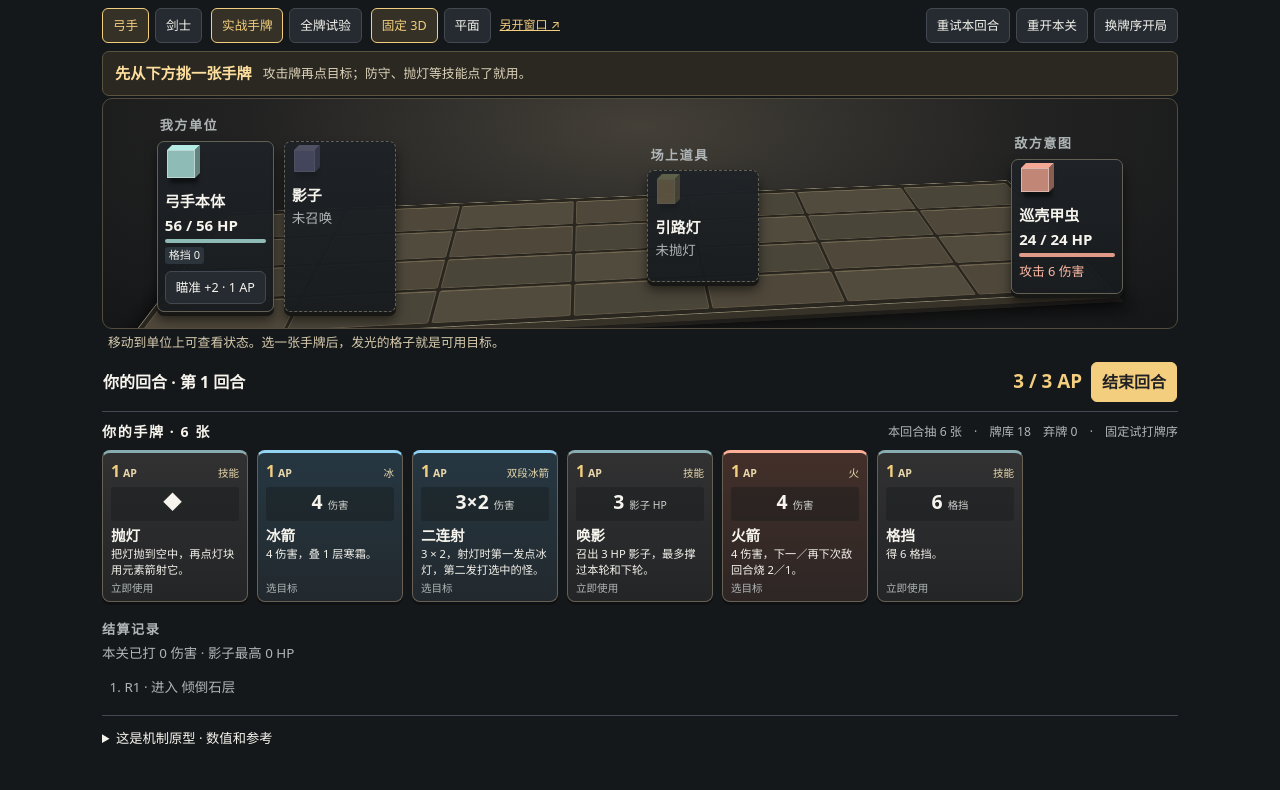
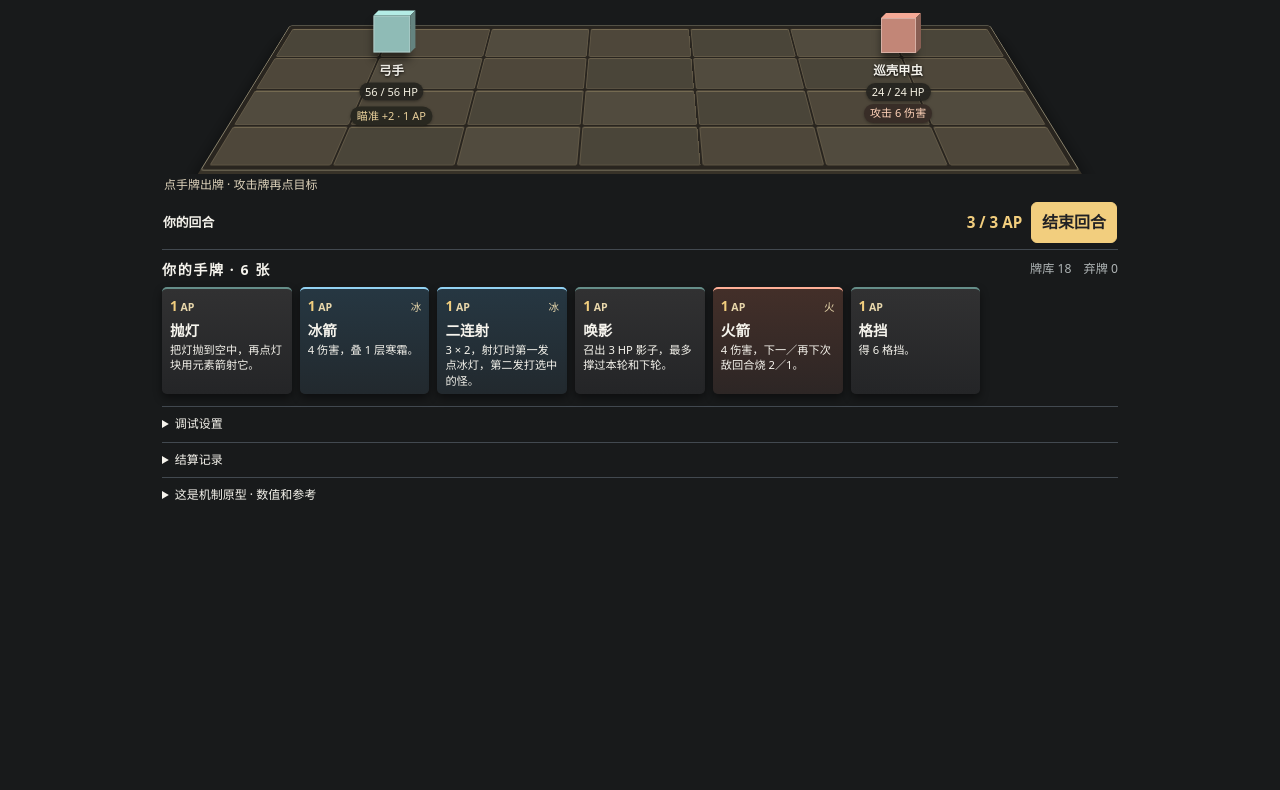
Before and after one commit to weishuhan03-ops/starbyss-card-review, a plain HTML site: page battle-lab.html in a window 1280 px wide. Shown: the part 175-965 px from the top of the page. After the commit the page ends 800 px from the top, so only its background shows below. Drawn offline with Linux system fonts and the light colour scheme.

Commit message:
Strip combat panels to board blocks and status bubbles

```diff
--- a/battle-lab.html
+++ b/battle-lab.html
@@ -22,8 +22,23 @@ header span,.eyebrow{letter-spacing:.13em}.roomline{margin:16px 0 10px;align-ite
 @media(max-width:730px){.arena.board3d{min-height:208px;padding:9px 10px;align-items:start}.arena.board3d .unit{min-width:89px;min-height:98px;padding:5px}.arena.board3d .team,.arena.board3d .enemies{gap:5px}.arena>div:not(.board-ground){z-index:1}.arena .mid{margin-left:auto}.grid{height:169px;width:100%;top:53%}.workbar{gap:6px}.retry{flex-basis:100%}.guide{gap:3px 8px;min-height:0}.guide span{font-size:.73rem}.boardtip{font-size:.73rem;padding-left:2px}.cards{grid-template-columns:repeat(2,minmax(0,1fr));gap:7px}.card{min-height:121px}.handhead span{font-size:.65rem}}
 @media(prefers-reduced-motion:reduce){*,*::before,*::after{animation:none!important;transition:none!important}}
 
+
+/* Playtest 03: no panels on the chessboard. Only blocks and anchored labels. */
+body{background:#181a1b}main,header>div{max-width:1000px}header>div{min-height:46px}header nav{font-size:.76rem}
+.sr{position:absolute;width:1px;height:1px;overflow:hidden;clip-path:inset(50%);white-space:nowrap}
+.battle-head,.battle-head>div{display:flex;align-items:baseline;gap:10px;flex-wrap:wrap}.battle-head{justify-content:space-between;margin:12px 0 3px}.battle-head h1{font-size:1.55rem;margin:0;letter-spacing:.02em}.battle-head span{font-size:.75rem;color:var(--mut)}.retry-top{font-size:.75rem;padding:.32rem .55rem}
+.arena.bare,.arena.bare.board3d{position:relative;display:block;overflow:visible;height:252px;min-height:0;padding:0;background:transparent;border:0;border-radius:0}.arena.bare .board-ground{overflow:hidden;perspective:660px}.arena.bare .grid{width:88%;height:214px;left:50%;top:55%;gap:2px;transform:translate(-50%,-45%) rotateX(49deg);box-shadow:0 7px #373228,0 12px #201e1b,0 16px 20px #0007}.arena.bare.flat .board-ground{display:none}
+.arena.bare .ally-side,.arena.bare .enemy-side,.arena.bare .mid{position:absolute;z-index:1;top:145px;transform:translate(-50%,-50%)}.arena.bare .ally-side{left:24%}.arena.bare .enemy-side{left:77%}.arena.bare .mid{left:50%;top:129px}.arena.bare .team,.arena.bare .enemies{display:flex;flex-wrap:nowrap;gap:12px;align-items:center}.arena.bare .unit,.arena.bare .unit:disabled,.arena.bare .unit.valid,.arena.bare .unit.valid:hover,.arena.bare .unit.valid:focus-visible{display:flex;align-items:center;position:relative;gap:3px;min-width:72px;min-height:0;padding:0;background:none;border:0;border-radius:0;box-shadow:none;text-align:center;outline:none}.arena.bare .unit b{font-size:.78rem;text-shadow:0 1px 3px #000}
+.arena.bare .unit .shape{position:relative;flex:none;display:block;width:37px;height:37px;margin:7px 2px 7px;box-shadow:0 7px 8px #0007,inset 0 0 0 1px #fff5}.arena.bare .shadow .shape{width:28px;height:28px}.arena.bare .lantern .shape{width:22px;height:29px}.arena.bare .foe .shape{width:35px;height:35px}.arena.bare .foe .shape.boss{width:49px;height:49px}.arena.bare .unit.valid .shape{outline:2px solid var(--target);outline-offset:5px;box-shadow:0 0 21px #ffe094c4}.arena.bare .unit.valid:hover .shape,.arena.bare .unit.valid:focus-visible .shape{outline-color:#fff3c8;filter:brightness(1.25)}.arena.bare .unit.dim{opacity:.46}
+.arena.bare .chip,.arena.bare .badge,.arena.bare .intent,.arena.bare .mini{color:#f5f1e3;background:#25241fe8;border:0;border-radius:999px;white-space:nowrap;padding:1px 6px;font-size:.69rem;line-height:1.5;box-shadow:0 1px 3px #0005}.arena.bare .intent{background:#382d27;color:#ffd2b8}.arena.bare .mini{cursor:pointer;color:#e7ce99;background:#292820}.arena.bare .mini:hover,.arena.bare .mini:focus-visible{background:#504127;color:#fff1cc}.arena.bare .mini:disabled{opacity:.76}.arena.bare .badges{justify-content:center}.arena.bare .badges:empty{display:none}.arena.bare .badge.ice{color:var(--ice)}.arena.bare .badge.fire{color:var(--fire)}.arena.bare .badge.spark{color:var(--spark)}.arena.bare .badge.poison{color:var(--poison)}.arena.bare .badge.ghost{color:#c6b2ff}
+.arena.bare .float{top:0;left:50%;right:auto;translate:-50% -100%;font-size:.75rem;border:0;background:#282018;box-shadow:0 3px 9px #0008}
+.arena.bare .echo{position:absolute;top:100%;left:50%;translate:-50% 0;flex-wrap:nowrap;white-space:nowrap;margin-top:6px}.arena.bare .echo span,.arena.bare .echo button{font-size:.64rem}.arena.bare .echo button{padding:1px 4px}
+.guide.bare-guide{min-height:0;padding:0 2px;gap:8px;margin:2px 0;background:none;border:0;border-radius:0}.guide.bare-guide b,.guide.bare-guide span,.boardtip{font-size:.75rem}.guide.bare-guide button{padding:1px 6px}.boardtip{padding:0 2px;min-height:0}.boardtip:empty{display:none}.actionline{padding:6px 1px}.actionline b:not(.ap){font-size:.8rem}.actionline .ap{font-size:.95rem}.hand{margin:9px 0 12px}.cards{grid-template-columns:repeat(auto-fill,minmax(126px,1fr));gap:8px}.cards .card{min-height:99px;border:0;border-top:2px solid #658e89;border-radius:5px;box-shadow:0 4px 9px #0007;padding:6px 8px}.cards .card.ice{border-color:var(--ice)}.cards .card.spark{border-color:var(--spark)}.cards .card.fire{border-color:var(--fire)}.cards .card.poison{border-color:var(--poison)}.cards .card.chosen{box-shadow:0 0 0 1px #eac77c,0 9px 13px #000b}.card-top strong{font-size:.85rem}
+.options,.log{margin:0;padding:8px 0;font-size:.75rem}.log ol{margin:5px 0 0}.options .workbar{border:0;padding:4px 0}.options .workbar:first-of-type{padding-top:8px}main>details{margin:0;font-size:.75rem;padding:8px 0 18px}
+@media(max-width:730px){.arena.bare,.arena.bare.board3d{height:214px}.arena.bare .grid{width:95%;height:165px}.arena.bare .ally-side,.arena.bare .enemy-side{top:127px}.arena.bare .mid{top:106px}.arena.bare .team,.arena.bare .enemies{gap:3px}.arena.bare .unit,.arena.bare .unit.valid{min-width:47px}.arena.bare .unit .shape{width:29px;height:29px}.arena.bare .shadow .shape{width:23px;height:23px}.arena.bare .lantern .shape{width:18px;height:23px}.arena.bare .foe .shape.boss{width:39px;height:39px}.arena.bare .unit b{font-size:.67rem}.arena.bare .chip,.arena.bare .badge,.arena.bare .intent,.arena.bare .mini{font-size:.60rem;padding:0 3px}.cards{grid-template-columns:repeat(3,minmax(0,1fr));gap:6px}.cards .card{padding:5px;min-height:95px}.card-body small{font-size:.65rem}.handhead{font-size:.63rem}}
+
 </style></head>
-<body><header><div><div><b>星渊逃逸</b> <span>PLAYTEST 02</span></div><nav aria-label="同站页面"><a href="index.html">卡牌核对册</a><a href="card-library.html">卡面工作台</a></nav></div></header>
+<body><header><div><div><b>星渊逃逸</b> <span>PLAYTEST 03</span></div><nav aria-label="同站页面"><a href="index.html">卡牌核对册</a><a href="card-library.html">卡面工作台</a></nav></div></header>
 <main><div id="lab" aria-label="方块试战台"></div><noscript>本试战台需要启用 JavaScript。</noscript>
 <details><summary>这是机制原型 · 数值和参考</summary><ul>
 <li>所有 HP、伤害和牌序都是试验值，不是正式 Godot 数据。三个房间可单独重开；按「下一关」才会带着剩余 HP 继续。「重试本回合」还原这回合抽完牌后全部状态和牌序。</li>
@@ -307,7 +322,7 @@ function badge(t,c=''){return '<span class="badge '+c+'">'+t+'</span>'}
 function enemyMarkup(e){
  const [k,n]=intent(e),acts=e.hp?(k==='攻' || k==='连')?(e.frozen&&!e.boss?'冻结 · 本次不攻击':k==='连'?(e.frozen?(n-4)+' + '+n:n+' × 2')+' 伤害':'攻击 '+Math.max(0,n-(e.frozen?4:0))+' 伤害'):k==='守'?'格挡 +'+n:'蓄势 · 本回合无伤害':'已倒下';
  const st=[e.block?badge('护甲 '+e.block):'',e.frozen?badge(e.boss?'霜裂':'冻结','ice'):e.frost?badge('寒霜 '+e.frost+'/3','ice'):'',e.spark?badge('电标 +2','spark'):'',e.burn?badge('燃烧 '+e.burn,'fire'):'',e.poison?badge('中毒 '+e.poison,'poison'):'',e.tether?badge('绊索','tether'):'',e.ghost?badge('鬼火 '+e.ghost,'ghost'):''].join('');
- return '<button type="button" data-act="target:'+e.id+'" class="unit foe '+(canAimAt(e.id)?'valid':picked?'dim':'')+(fx[e.id]?' hit':'')+'" '+(!e.hp||!live()?'disabled':!canAimAt(e.id)?'aria-disabled="true"':'')+'>'+pop(e.id)+'<span class="shape '+(e.boss?'boss':'')+'"></span><b>'+e.name+'</b><span class="hp">'+e.hp+' / '+e.max+' HP</span>'+bar(e.hp,e.max)+'<span class="intent" title="敌方意图">'+acts+'</span><span class="badges">'+st+'</span></button>';
+ return '<button type="button" data-act="target:'+e.id+'" class="unit foe '+(canAimAt(e.id)?'valid':picked?'dim':'')+(fx[e.id]?' hit':'')+'" '+(!e.hp||!live()?'disabled':!canAimAt(e.id)?'aria-disabled="true"':'')+'>'+pop(e.id)+'<span class="shape '+(e.boss?'boss':'')+'"></span><b>'+e.name+'</b><span class="chip">'+e.hp+' / '+e.max+' HP</span><span class="intent" title="敌方意图">'+acts+'</span><span class="badges">'+st+'</span></button>';
 }
 function aimButton(unit, obj){
   return mk(obj.aim?'已挂瞄准 · 下次 +2':'瞄准 +2 · 1 AP','aim:'+unit,!live()||!s.ap||!!obj.aim,'mini');
@@ -316,39 +331,39 @@ function cardMarkup(id){
  const p=C[id],d=buttonCost(id);
  const col=({'冰':'ice','电':'spark','火':'fire','毒':'poison'})[p[3]]||'';
  const cat=p[4]==='arrow'?'攻击 / 箭':p[4]==='sword'?'攻击 / 剑术':'技能';
- const banner=id==='dual'?'双段冰箭':p[3]||cat;
+ const banner=id==='dual'?'冰':p[3]||'';
  const isPicked=picked===id;
- return '<button type="button" aria-pressed="'+isPicked+'" class="card '+col+(isPicked?' chosen':'')+'" data-act="play:'+id+'" '+(d.why?'disabled':'')+'><span class="card-top"><strong>'+d.cost+'<small> AP</small></strong><small>'+banner+'</small></span><span class="card-face"><b>'+ (dmg[id]||'◆') +'</b><span>'+ (p[4]==='arrow'||p[4]==='sword'?'伤害':(['guard','parry','feed','glow','thorn','tug','intercept'].includes(id)?'格挡':id==='shadow'||id==='fortify'?'影子 HP':''))+'</span></span><span class="card-body"><b>'+p[0]+'</b><small>'+p[2]+'</small></span><em>'+(d.why|| (isPicked?'已选 · 点高亮目标':targeted(id)?'选目标':'立即使用'))+'</em></button>';
+
+ return '<button type="button" aria-pressed="'+isPicked+'" class="card '+col+(isPicked?' chosen':'')+'" data-act="play:'+id+'" '+(d.why?'disabled':'')+'><span class="card-top"><strong>'+d.cost+'<small> AP</small></strong><small>'+banner+'</small></span><span class="card-body"><b>'+p[0]+'</b><small>'+p[2]+'</small></span>'+(d.why?'<em>'+d.why+'</em>':'')+'</button>';
 }
 function guide(){
- if(!live())return '<b>'+phaseMsg()+'</b><span>'+(s.phase==='clear'?'可以带着现在的血量打下一间。':'点下方按钮重开试打。')+'</span>';
+ if(!live())return '<b>'+phaseMsg()+'</b>';
  if(split)return '<b>二连射 · 再选第二箭</b><span>第一箭给灯，第二箭打你点的怪。两发合计 1 AP（影子复射另计）。</span>'+mk('取消 Esc','cancel');
  if(picked)return '<b>'+C[picked][0]+' · 选一个亮起来的目标</b><span>点亮框才出牌、扣 AP。'+(canAimAt('lamp')?'这张也可以射灯。':'')+'</span>'+mk('取消 Esc','cancel');
- return '<b>先从下方挑一张手牌</b><span>攻击牌再点目标；防守、抛灯等技能点了就用。</span>';
+ return '<span>点手牌出牌 · 攻击牌再点目标</span>';
 }
+
 function render(){
+ const r=ROOMS[s.room],l=s.lamp;
  const ground='<div class="board-ground" aria-hidden="true"><div class="grid">'+Array.from({length:28},()=>'<i></i>').join('')+'</div></div>';
  const viewUI='<div class="seg view-switch" aria-label="棋盘视角">'+mk('固定 3D','view:3d',false,view==='3d'?'active':'')+mk('平面','view:flat',false,view==='flat'?'active':'')+'<a href="battle-lab.html" target="_blank" rel="noopener">另开窗口 ↗</a></div>';
- const r=ROOMS[s.room];
- const focus=s.target==='lamp'&&s.lamp?'引路灯':target()?.name||'无';
- const l=s.lamp;
- const num=(n)=>String(n).padStart(2,'0');
+ const options='<details class="options" '+(root.querySelector('.options')?.open?'open':'')+'><summary>调试设置</summary><div class="workbar"><div class="seg">'+mk('弓手','role:archer',false,s.role==='archer'?'active':'')+mk('剑士','role:sword',false,s.role==='sword'?'active':'')+'</div><div class="seg">'+mk('实战手牌','mode:0',false,!s.lab?'active':'')+mk('全牌试验','mode:1',false,s.lab?'active':'')+'</div>'+viewUI+'</div><div class="workbar"><span>换关练习</span>'+ROOMS.map((q,i)=>mk((i+1)+' '+q.name,'room:'+i,false,i===s.room?'active':'')).join('')+mk('重开本关','reset')+(!s.lab?mk('换牌序开局','shuffle'):'')+'</div></details>';
  let cards=(s.lab?[...new Set(SET[s.role])]:s.hand).map(cardMarkup).join('');
- if(!cards)cards='<p class="mute">手牌已用完，结束回合即可抽牌。</p>';
+ if(!cards)cards='<p class="mute">手牌已用完。</p>';
  root.innerHTML=
- '<section class="roomline"><div><span class="eyebrow">ROOM '+num(s.room+1)+' ／ '+r.kind+'</span><h1>'+r.name+'</h1><p>'+r.hint+'</p></div><div class="roomchoices"><span class="eyebrow">换关练习 · 满血重开</span><div>'+ROOMS.map((q,i)=>mk(num(i+1)+' '+q.name,'room:'+i,false,i===s.room?'active':'')).join('')+'</div></div></section>'+
- '<section class="workbar"><div class="seg">'+mk('弓手','role:archer',false,s.role==='archer'?'active':'')+mk('剑士','role:sword',false,s.role==='sword'?'active':'')+'</div><div class="seg">'+mk('实战手牌','mode:0',false,!s.lab?'active':'')+mk('全牌试验','mode:1',false,s.lab?'active':'')+'</div>'+viewUI+'<div class="seg retry">'+mk('重试本回合','retry',false)+mk('重开本关','reset')+(!s.lab?mk('换牌序开局','shuffle'):'')+'</div></section>'+
- '<section class="guide '+(picked?'planning':'')+'" aria-live="polite">'+guide()+'</section>'+
- '<section class="arena '+(view==='3d'?'board3d':'flat')+'" aria-label="战斗区">'+(view==='3d'?ground:'')+'<div class="side"><h2>我方单位</h2><div class="team"><div class="unit self">'+pop('self')+'<span class="shape"></span><b>'+(s.role==='archer'?'弓手本体':'剑士本体')+'</b><span class="hp">'+s.hp+' / '+s.max+' HP</span>'+bar(s.hp,s.max)+'<span class="badges">'+badge('格挡 '+s.block)+(s.ownGhost?badge('鬼火 '+s.ownGhost,'ghost'):'')+'</span>'+aimButton('self',s)+'</div>'+
- (s.role==='archer'?'<div class="unit shadow '+(!s.shadow?'empty':'')+'">'+pop('shadow')+'<span class="shape"></span><b>影子</b>'+(s.shadow?'<span class="hp">'+s.shadow.hp+' / '+s.shadow.max+' HP</span>'+bar(s.shadow.hp,s.shadow.max)+'<span class="badges">'+badge('剩 '+(s.shadow.until-s.round+1)+' 轮')+(s.intercept?badge('待分伤'):'')+'</span>'+aimButton('shadow',s.shadow):'<small>未召唤</small>')+'</div>':'')+'</div>'+
- (s.role==='archer'&&s.shadow?'<div class="echo"><span>复射</span>'+mk('不跟','echo:off',!live(),s.echo==='off'?'active':'')+mk('全力 +1 AP','echo:full',!live(),s.echo==='full'?'active':'')+mk('轻影 ×'+s.light,'echo:light',!live()||!s.light,s.echo==='light'?'active':'')+'<small>本轮 '+s.uses+'/2</small></div>':'')+'</div>'+
- (s.role==='archer'?'<div class="mid"><h2>场上道具</h2><button type="button" data-act="target:lamp" class="unit lantern '+(canAimAt('lamp')?'valid ':picked?'dim ':'')+(!l?'empty':l.mode==='lit'?({'冰':'ice','电':'spark','火':'fire'})[l.type]:'')+'" '+(!live()?'disabled':!canAimAt('lamp')?'aria-disabled="true"':'')+'>'+pop('lamp')+'<span class="shape"></span><b>引路灯</b><small>'+(l?(l.mode==='air'?'悬空 · 待点亮':l.type+'域 · 剩 '+l.left+' 次'+(l.wide?' · 全体':'')):'未抛灯')+'</small></button></div>':'')+
- '<div class="side"><h2>敌方意图</h2><div class="enemies">'+s.enemies.map(enemyMarkup).join('')+'</div></div></section>'+
- '<div class="boardtip" id="boardtip" role="status">'+guideDefault()+'</div><section class="actionline"><div><b class="'+(turnPop?'turnpop':'')+'">'+(turnPop||phaseMsg())+' · 第 '+s.round+' 回合</b>'+(lastMove?'<span class="lastmove">'+lastMove+'</span>':'')+'</div><div><b class="ap">'+s.ap+' / 3 AP</b>'+(s.phase==='clear'?mk('下一关 · 回 8 HP','next',false,'primary'):!live()?mk('再试一次','reset',false,'primary'):mk('结束回合','end',false,'primary'))+'</div></section>'+
- '<section class="hand"><div class="handhead"><h2>'+(s.lab?'全牌试验 · 可重复打':'你的手牌 · '+s.hand.length+' 张')+'</h2><span>'+ (s.lab?'照常扣 AP':'本回合抽 6 张　·　牌库 '+s.deck.length+'　弃牌 '+s.discard.length+(openingSeed===null?'　·　固定试打牌序':'　·　洗牌开局')) +'</span></div><div class="cards '+(turnPop?'dealt':'')+'">'+cards+'</div></section>'+
- '<section class="log" aria-live="polite"><h2>结算记录</h2><p>本关已打 '+s.dealt+' 伤害'+(s.role==='archer'?' · 影子最高 '+s.peakShadow+' HP':'')+'</p><ol>'+s.log.map(x=>'<li>'+x+'</li>').join('')+'</ol></section>';
+ '<section class="battle-head"><div><h1>'+r.name+'</h1><span>'+r.kind+' · 第 '+s.round+' 回合</span></div>'+mk('重试本回合','retry',false,'retry-top')+'</section>'+
+ '<section class="arena bare '+(view==='3d'?'board3d':'flat')+'" aria-label="战斗区">'+(view==='3d'?ground:'')+
+ '<div class="side ally-side"><h2 class="sr">我方单位</h2><div class="team"><div class="unit self">'+pop('self')+'<span class="shape"></span><b>'+(s.role==='archer'?'弓手':'剑士')+'</b><span class="chip">'+s.hp+' / '+s.max+' HP</span><span class="badges">'+(s.block?badge('格挡 '+s.block):'')+(s.ownGhost?badge('鬼火 '+s.ownGhost,'ghost'):'')+'</span>'+aimButton('self',s)+'</div>'+
+ (s.role==='archer'&&s.shadow?'<div class="unit shadow">'+pop('shadow')+'<span class="shape"></span><b>影子</b><span class="chip">'+s.shadow.hp+' / '+s.shadow.max+' HP</span><span class="badges">'+badge('剩 '+(s.shadow.until-s.round+1)+' 轮')+(s.intercept?badge('待分伤'):'')+'</span>'+aimButton('shadow',s.shadow)+'</div>':'')+'</div>'+
+ (s.role==='archer'&&s.shadow?'<div class="echo"><span>跟射</span>'+mk('关','echo:off',!live(),s.echo==='off'?'active':'')+mk('+1 AP','echo:full',!live(),s.echo==='full'?'active':'')+(s.light?mk('轻影 ×'+s.light,'echo:light',!live(),s.echo==='light'?'active':''):'')+'</div>':'')+'</div>'+
+ (s.role==='archer'&&l?'<div class="mid"><h2 class="sr">场上道具</h2><button type="button" data-act="target:lamp" class="unit lantern '+(canAimAt('lamp')?'valid ':picked?'dim ':'')+(l.mode==='lit'?({'冰':'ice','电':'spark','火':'fire'})[l.type]:'')+'" '+(!live()?'disabled':!canAimAt('lamp')?'aria-disabled="true"':'')+'>'+pop('lamp')+'<span class="shape"></span><b>引路灯</b><span class="chip">'+(l.mode==='air'?'待点亮':l.type+'域 · 剩 '+l.left+' 次'+(l.wide?' · 全体':''))+'</span></button></div>':'')+
+ '<div class="side enemy-side"><h2 class="sr">敌方意图</h2><div class="enemies">'+s.enemies.filter(e=>e.hp>0||fx[e.id]).map(enemyMarkup).join('')+'</div></div></section>'+
+ '<section class="guide bare-guide" aria-live="polite">'+guide()+'</section>'+
+ '<div class="boardtip" id="boardtip" role="status"></div>'+
+ '<section class="actionline"><div><b class="'+(turnPop?'turnpop':'')+'">'+(turnPop||phaseMsg())+'</b>'+(lastMove?'<span class="lastmove">'+lastMove+'</span>':'')+'</div><div><b class="ap">'+s.ap+' / 3 AP</b>'+(s.phase==='clear'?mk('下一关 · 回 8 HP','next',false,'primary'):!live()?mk('再试一次','reset',false,'primary'):mk('结束回合','end',false,'primary'))+'</div></section>'+
+ '<section class="hand"><div class="handhead"><h2>'+(s.lab?'全牌试验':'你的手牌 · '+s.hand.length+' 张')+'</h2><span>'+ (s.lab?'照常扣 AP':'牌库 '+s.deck.length+'　弃牌 '+s.discard.length) +'</span></div><div class="cards '+(turnPop?'dealt':'')+'">'+cards+'</div></section>'+
+ options+'<details class="log"><summary>结算记录</summary><ol aria-live="polite">'+s.log.map(x=>'<li>'+x+'</li>').join('')+'</ol></details>';
 }
-
 function dispatch(act){
  const [kind,value]=act.split(':');
  fx={};turnPop='';
@@ -404,7 +419,7 @@ function guideDefault(){
 }
 function preview(node){
  const tt=root.querySelector('#boardtip');if(!tt)return;
- const unit=node?.closest?.('.unit');if(!unit){tt.textContent=guideDefault();return}
+ const unit=node?.closest?.('.unit');if(!unit){tt.textContent='';return}
  const key=unit.dataset.act?.split(':')[1];
  if(key&&picked&&canAimAt(key)){
    const prev=s.target;s.target=split?'lamp':key;const d=details(picked);s.target=prev;
```
